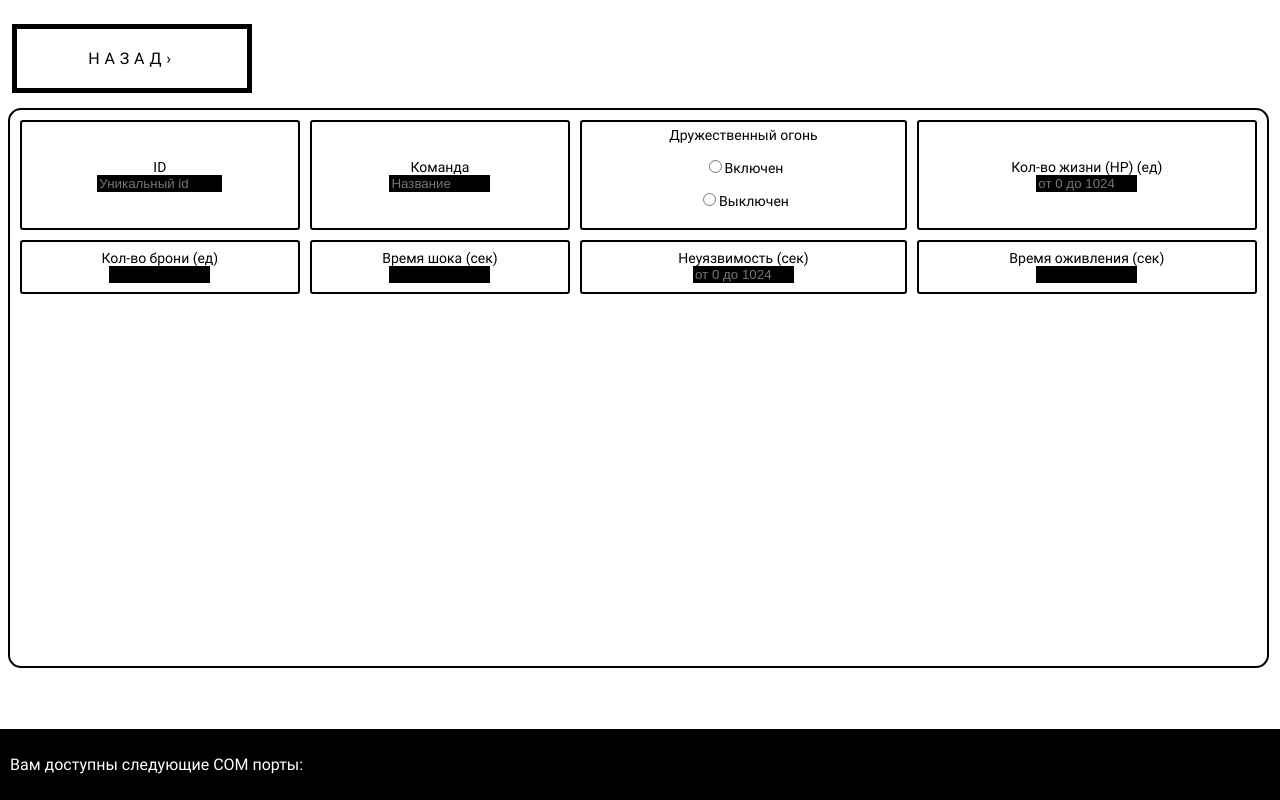
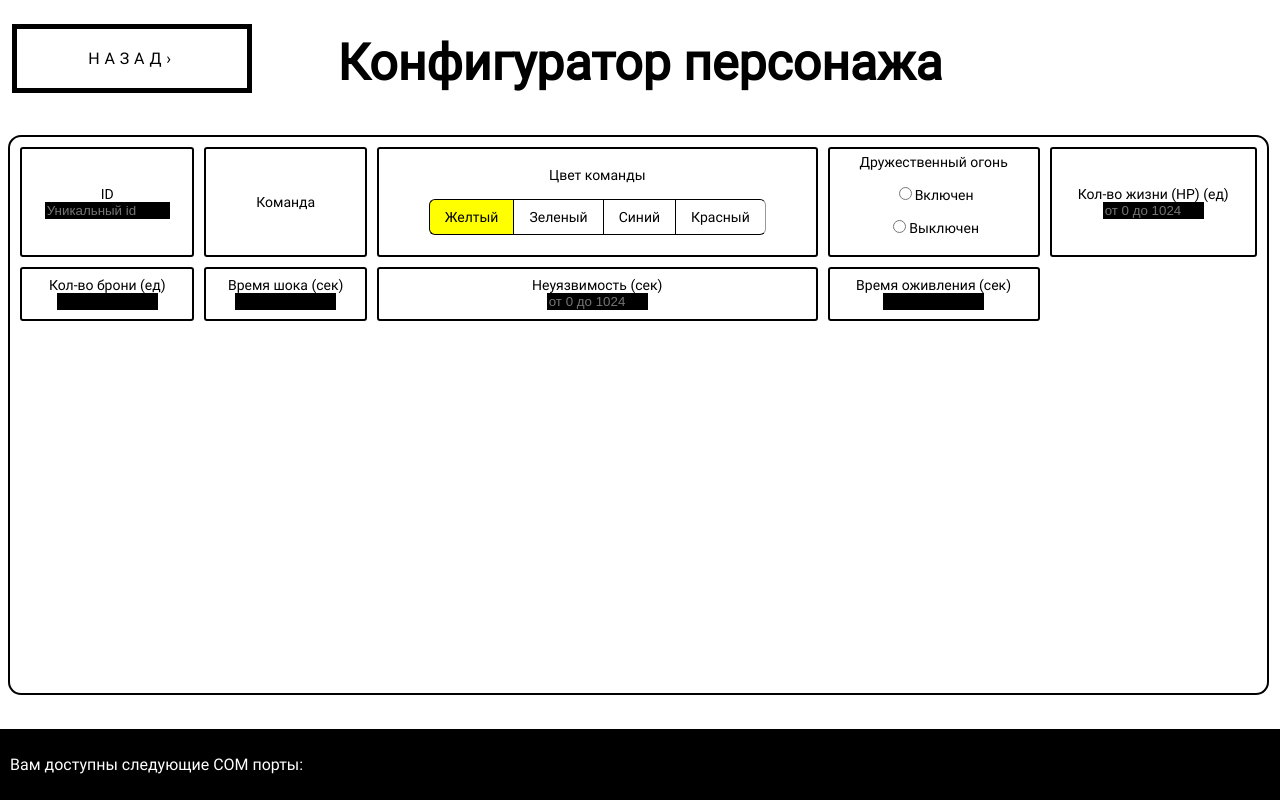
Before and after one commit to KirillovDV/program-for-debugging-firetag-equipment, a Python web app: template GUI ElectronJS/templates/player_config.html in a window 1280 px wide. Run offline with Jinja, Linux system fonts and the light colour scheme; the template is opened without the code that fills it, so the values that code supplies are empty.

Commit message:
templates update

```diff
--- a/GUI ElectronJS/static/css/main.css
+++ b/GUI ElectronJS/static/css/main.css
@@ -152,7 +152,7 @@ table {
     width: 98.5%;
     height: 70%;
     font-family: 'Roboto';
-    margin-top: 100px;
+    margin-top: 10px;
 
 }
 
@@ -175,6 +175,62 @@ td, th {
     background: rgb(0, 0, 0);
 }
 
+.form_radio_group {
+	display: inline-block;
+	overflow: hidden;
+}
+.form_radio_group-item {
+	display: block;
+	float: left;
+}
+.form_radio_group input[type=radio] {
+	display: none;
+}
+.form_radio_group label {
+	display: inline-block;
+	cursor: pointer;
+	padding: 0px 15px;
+	line-height: 34px;
+	border: 1px solid rgb(0, 0, 0);
+	border-right: none;
+	user-select: none;
+}
+
+.form_radio_group .form_radio_group-item:first-child label {
+	border-radius: 6px 0 0 6px;
+}
+.form_radio_group .form_radio_group-item:last-child label {
+	border-radius: 0 6px 6px 0;
+	border-right: 1px solid #999;
+}
+
+/* Checked */
+.form_radio_group .color1 input[type=radio]:checked + label {
+	background: yellow;
+}
+
+.form_radio_group .color2 input[type=radio]:checked + label {
+	background: green;
+}
+
+.form_radio_group .color3 input[type=radio]:checked + label {
+	background: blue;
+}
+
+.form_radio_group .color4 input[type=radio]:checked + label {
+	background: red;
+}
+
+/* Hover */
+.form_radio_group label:hover {
+	color: #666;
+}
+
+/* Disabled */
+.form_radio_group input[type=radio]:disabled + label {
+	background: #efefef;
+	color: #666;
+}
 .backButton {
     position: absolute;
     /* Абсолютное позиционирование */
--- a/GUI ElectronJS/templates/instrument_selection.html
+++ b/GUI ElectronJS/templates/instrument_selection.html
@@ -25,9 +25,9 @@ require('./render.js');
     </div>
 
     <ol class="rectangle">
-        <li><a href="player_config.html">АК-47</a></li>
-        <li><a href="player_config.html">АКМ</a></li>
-        <li><a href="player_config.html">М4А1</a></li>
+        <li><a href="instrument_config.html">АК-47</a></li>
+        <li><a href="instrument_config.html">АКМ</a></li>
+        <li><a href="instrument_config.html">М4А1</a></li>
         <!-- <li><a href="player_config.html">Морпех</a></li>
         <li><a href="player_config.html">Марксман</a></li>
         <li><a href="player_config.html">Пулеметчик</a></li>
--- a/GUI ElectronJS/templates/player_config.html
+++ b/GUI ElectronJS/templates/player_config.html
@@ -20,6 +20,9 @@
             <div class="mask"></div>
         </div>
     </div>
+    <div class="pageTitle">
+        <h1>Конфигуратор персонажа</h1>
+    </div>
 
     <div class="TablePlayerCheckBoxes">
         <table>
@@ -28,7 +31,25 @@
                     <input type="text" placeholder="Уникальный id" size="13">
                 </td>
                 <td>Команда <br>
-                    <input type="text" placeholder="Название" size="10">
+                <td>Цвет команды<br><br>
+                    <div class="form_radio_group">
+                        <div class="form_radio_group-item color1">
+                            <input id="radio-1" type="radio" name="radio" value="1" checked>
+                            <label for="radio-1">Желтый</label>
+                        </div>
+                        <div class="form_radio_group-item color2">
+                            <input id="radio-2" type="radio" name="radio" value="2">
+                            <label for="radio-2">Зеленый</label>
+                        </div>
+                        <div class="form_radio_group-item color3">
+                            <input id="radio-3" type="radio" name="radio" value="3">
+                            <label for="radio-3">Синий</label>
+                        </div>
+                        <div class="form_radio_group-item color4">
+                            <input id="radio-4" type="radio" name="radio" value="4">
+                            <label for="radio-4">Красный</label>
+                        </div>
+                    </div>
                 </td>
                 <td>Дружественный огонь <br>
                     <p><input name="fier" type="radio" value="yes">Включен</p>
@@ -45,7 +66,7 @@
                 <input type="text" size="10">
             </td>
             <td>Неуязвимость (сек) <br>
-                    <input type="text" placeholder="от 0 до 1024" size="10">
+                <input type="text" placeholder="от 0 до 1024" size="10">
             </td>
             <td> Время оживления (сек) <br>
                 <input type="text" size="10">
```
Also changed, not shown: GUI ElectronJS/templates/character_selection.html (+9 -9 lines), GUI ElectronJS/templates/instrument_config.html (+4 -4 lines).
